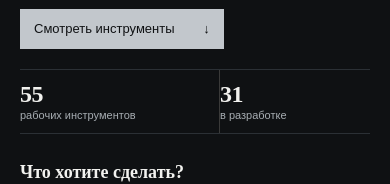
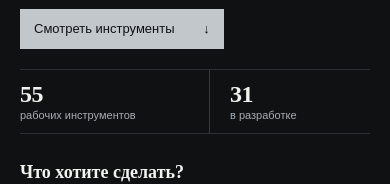
Before and after one commit to kosilin27/adt-ai-tools, a React (Vite) app: page / in a window 390 px wide. Shown: the part 307-491 px from the top of the page. Built offline with nearby package versions, Linux system fonts and the light colour scheme; a web font is replaced by a local one.

Commit message:
fix: apply final stats cell spacing override

```diff
--- a/src/styles.css
+++ b/src/styles.css
@@ -297,9 +297,9 @@ body{background:#0f1113;color:#f2f2ef}
 }
 
 /* Final overrides: keep the stats divider clear and remove status-header rules. */
-.stats > div + div{padding-left:32px;padding-right:24px}
+.stats > div:not(:first-child){padding-left:32px;padding-right:24px}
 .group-head{border-bottom:0;margin-bottom:12px;padding-bottom:0}
 @media(max-width:800px){
-  .stats > div + div{padding-left:20px;padding-right:12px}
+  .stats > div:not(:first-child){padding-left:20px;padding-right:12px}
   .group-head{margin-bottom:10px}
 }
```
